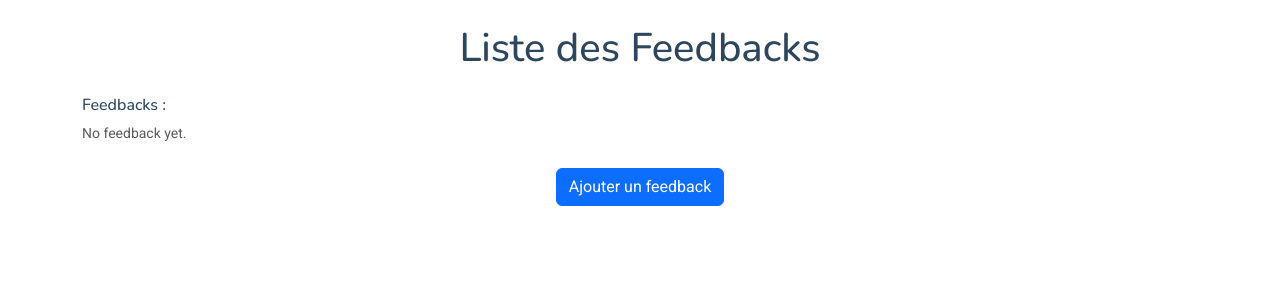
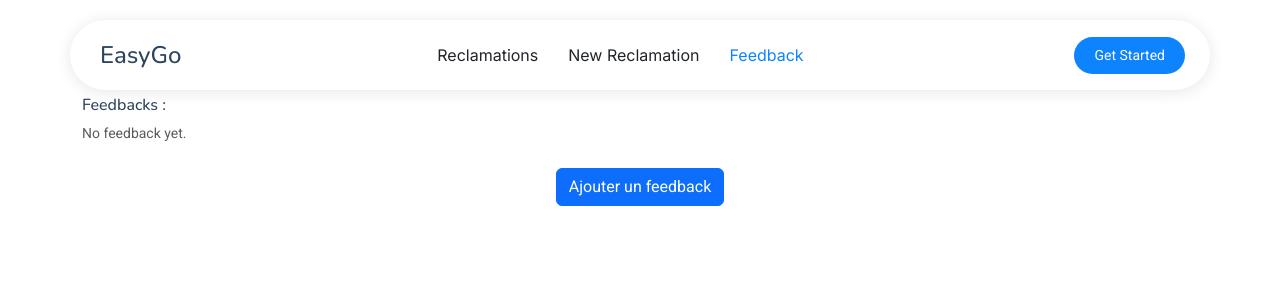
Before and after one commit to Safwen-amaira/EasyGo, a Symfony app: template templates/feedback/index.html.twig in a window 1280 px wide. Shown: the top 300 px of the page. Run offline with Twig, Linux system fonts and the light colour scheme; the template is opened without the code that fills it, so the values that code supplies are empty; some libraries are stand-ins or nearby versions.

Commit message:
feedback

```diff
--- a/templates/feedback/index.html.twig
+++ b/templates/feedback/index.html.twig
@@ -8,6 +8,23 @@
 {% endblock %}
 
 {% block body %}
+<!-- Navbar only -->
+<header id="header" class="header d-flex align-items-center fixed-top">
+  <div class="header-container container-fluid container-xl position-relative d-flex align-items-center justify-content-between">
+    <a href="{{ path('app_reclamation_index') }}" class="logo d-flex align-items-center me-auto me-xl-0">
+      <h1 class="sitename">EasyGo</h1>
+    </a>
+    <nav id="navmenu" class="navmenu">
+      <ul>
+        <li><a href="{{ path('app_reclamation_index') }}">Reclamations</a></li>
+        <li><a href="{{ path('app_reclamation_new') }}">New Reclamation</a></li>
+        <li><a href="{{ path('app_feedback_index') }}" class="active">Feedback</a></li>
+      </ul>
+      <i class="mobile-nav-toggle d-xl-none bi bi-list"></i>
+    </nav>
+    <a class="btn-getstarted" href="{{ path('app_reclamation_new') }}">Get Started</a>
+  </div>
+</header>
   <div class="container mt-4">
     <h1 class="mb-4 text-center">Liste des Feedbacks</h1>
 
--- a/templates/reclamation/index.html.twig
+++ b/templates/reclamation/index.html.twig
@@ -112,6 +112,7 @@
         <ul>
           <li><a href="{{ path('app_reclamation_index') }}" class="active">Reclamations</a></li>
           <li><a href="{{ path('app_reclamation_new') }}">New Reclamation</a></li>
+          <li><a href="{{ path('app_feedback_index') }}">Feedback</a></li>
         </ul>
         <i class="mobile-nav-toggle d-xl-none bi bi-list"></i>
       </nav>
```
